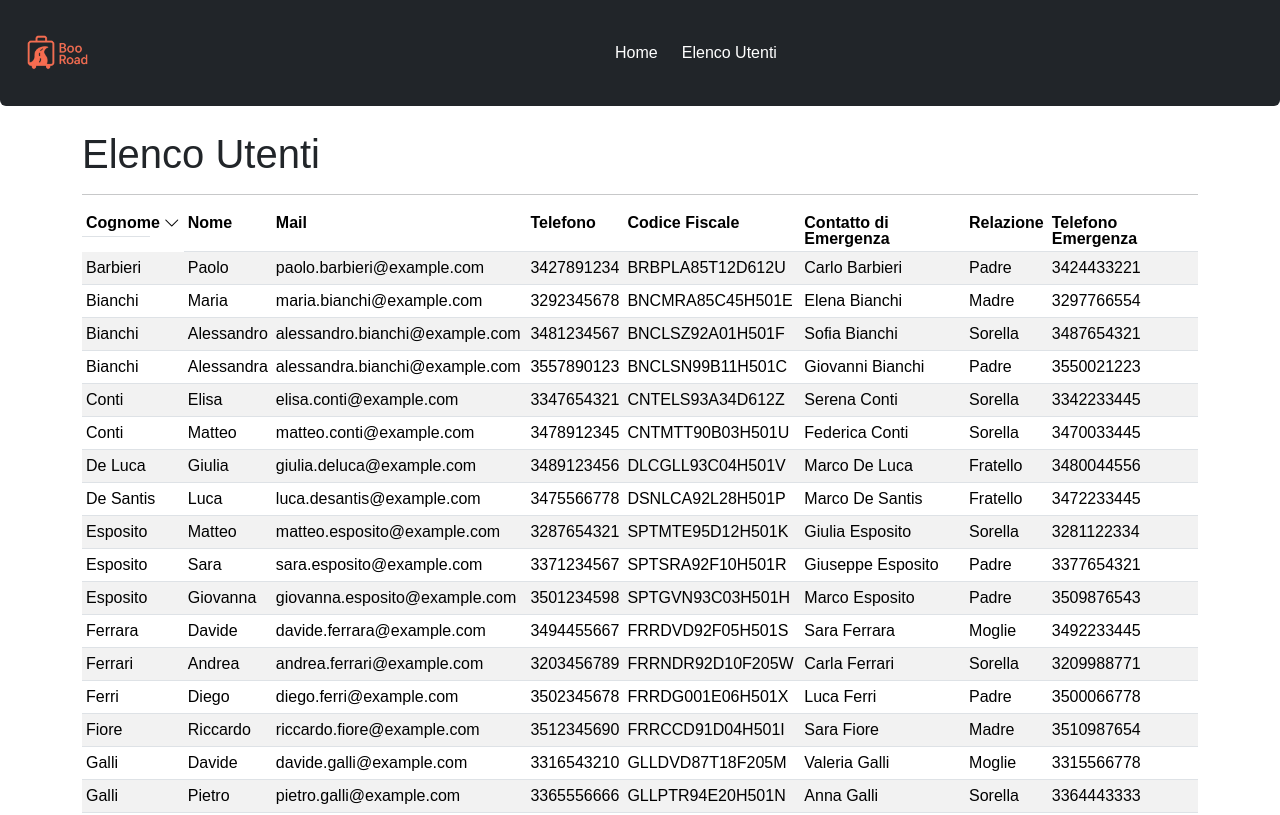
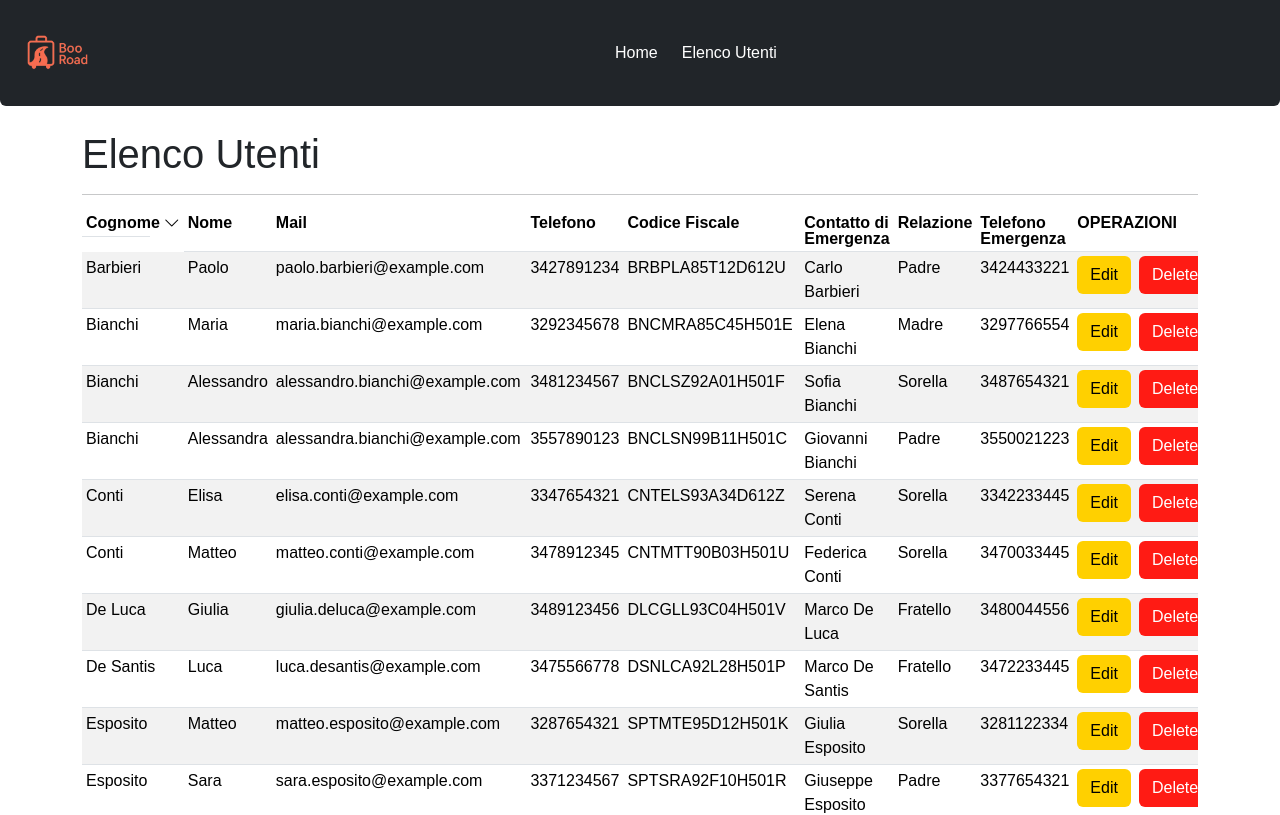
Before and after one commit to mattiacoli/BooRoad, a React (Vite) app: page /elenco_utenti in a window 1280 px wide. Shown: the top 815 px of the page. Built offline with nearby package versions, Linux system fonts and the light colour scheme.

Commit message:
add delete user functionality

```diff
--- a/src/App.jsx
+++ b/src/App.jsx
@@ -6,6 +6,7 @@ import Trip from "./pages/Trip";
 import AddTrip from "./pages/AddTrip";
 import NotFound from "./pages/404";
 import { TripProvider } from "./contexts/TripContext";
+import EditUser from "./pages/EditUser";
 
 function App() {
   return (
@@ -18,6 +19,7 @@ function App() {
               <Route path="/elenco_utenti" Component={UsersContacts} />
               <Route path="/:id/trip" Component={Trip} />
               <Route path="/addtrip" Component={AddTrip} />
+              <Route path="/edit" Component={EditUser} />
               <Route path="*" Component={NotFound} />
             </Route>
           </Routes>
--- a/src/contexts/TripContext.jsx
+++ b/src/contexts/TripContext.jsx
@@ -8,8 +8,29 @@ function TripProvider({ children }) {
     const [data, setData] = useState(trips)
     console.log(data);
 
+
+    function deleteUser(id) {
+        console.log('delete');
+        let deletedUser = {};
+
+        const updatedData = data.map(item => {
+            return {
+                ...item,
+                partecipanti: item.partecipanti.filter(user => {
+                    if (user.id !== id) {
+                        return user
+                    } else {
+                        deletedUser = user
+                    }
+                })
+            }
+        })
+        console.log(`user deleted: ${deletedUser} `);
+        setData(updatedData)
+    }
+
     return (
-        <TripContext.Provider value={{ data, setData }}>
+        <TripContext.Provider value={{ data, setData, deleteUser }}>
             {children}
         </TripContext.Provider>
     )
--- a/src/index.css
+++ b/src/index.css
@@ -3,6 +3,8 @@
 
 :root {
   --br-primary: rgb(228, 115, 23);
+  --br-warning: rgb(255, 208, 0);
+  --br-danger: rgb(255, 27, 20);
 }
 
 
@@ -18,7 +20,7 @@ body {
 
   &:hover {
     color: var(--br-primary);
-    border-bottom: 4px solid var(--br-primary)
+    border-bottom: 4px solid var(--br-primary);
   }
 }
 
@@ -38,6 +40,29 @@ main {
       color: var(--br-primary);
       font-weight: 700;
 
+    }
+
+
+  }
+
+  .danger {
+    background-color: var(--br-danger);
+
+    &:hover {
+      border-color: var(--br-primary);
+      background-color: transparent;
+      color: var(--br-primary);
+    }
+  }
+
+  .warning {
+    background-color: var(--br-warning);
+    color: black;
+
+    &:hover {
+      border-color: var(--br-primary);
+      background-color: transparent;
+      color: var(--br-primary);
     }
   }
 
--- /dev/null
+++ b/src/pages/EditUser.jsx
@@ -0,0 +1,7 @@
+export default function EditUser() {
+    return (
+        <>
+            <h1>edit user page</h1>
+        </>
+    )
+}
--- a/src/pages/UsersContacts.jsx
+++ b/src/pages/UsersContacts.jsx
@@ -3,7 +3,7 @@ import { useState } from "react"
 
 export default function UsersContacts() {
 
-  const { data } = useTripContext()
+  const { data, deleteUser } = useTripContext()
 
   const [sortDirection, setSortDirection] = useState("asc")
 
@@ -33,6 +33,7 @@ export default function UsersContacts() {
               <th scope="col">Contatto di Emergenza</th>
               <th scope="col">Relazione</th>
               <th scope="col">Telefono Emergenza</th>
+              <th scope="col">OPERAZIONI</th>
             </tr>
           </thead>
           <tbody>
@@ -57,6 +58,12 @@ export default function UsersContacts() {
                     <td>{user.contattoEmergenza.nome}</td>
                     <td>{user.contattoEmergenza.relazione}</td>
                     <td>{user.contattoEmergenza.telefono}</td>
+                    <td>
+                      <div className="button_container d-flex gap-2 ">
+                        <button className="btn warning">Edit</button>
+                        <button onClick={() => deleteUser(user.id)} className="btn danger">Delete</button>
+                      </div>
+                    </td>
                   </tr>
                 );
               })}
```
